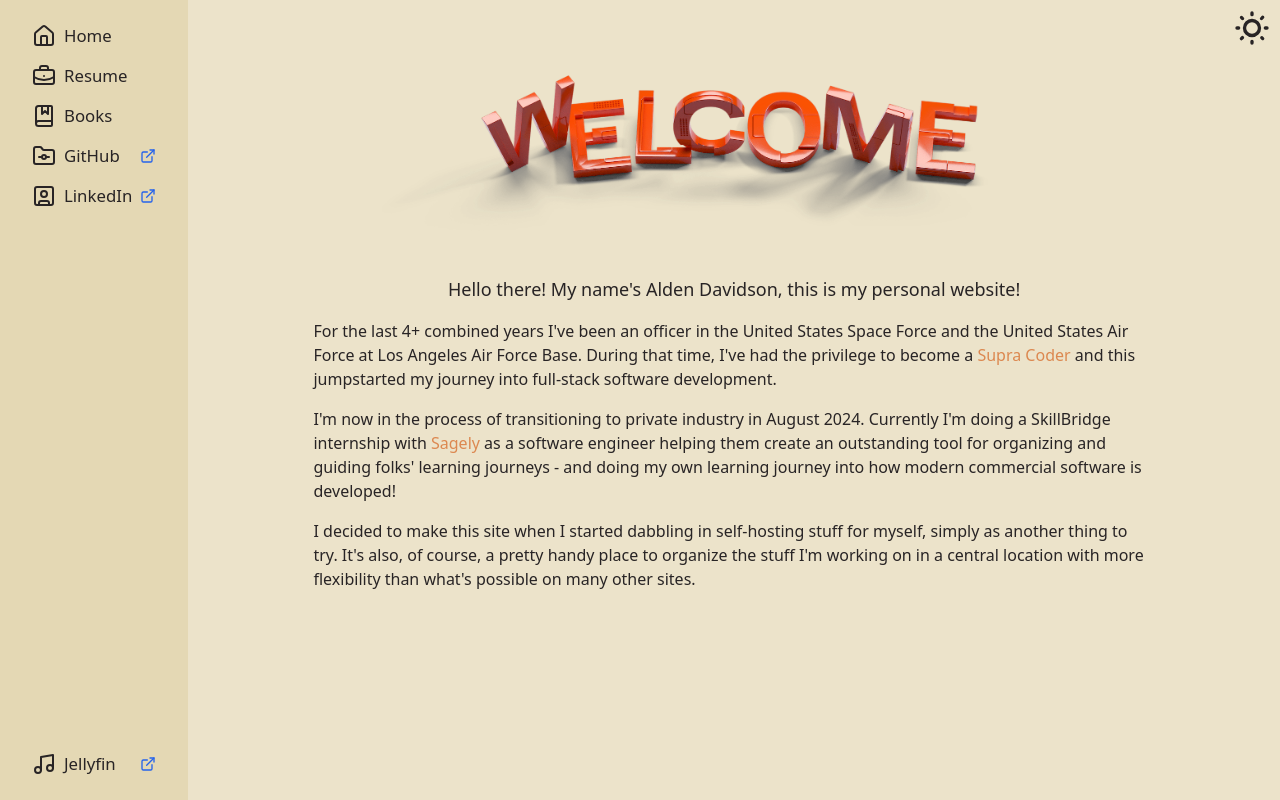
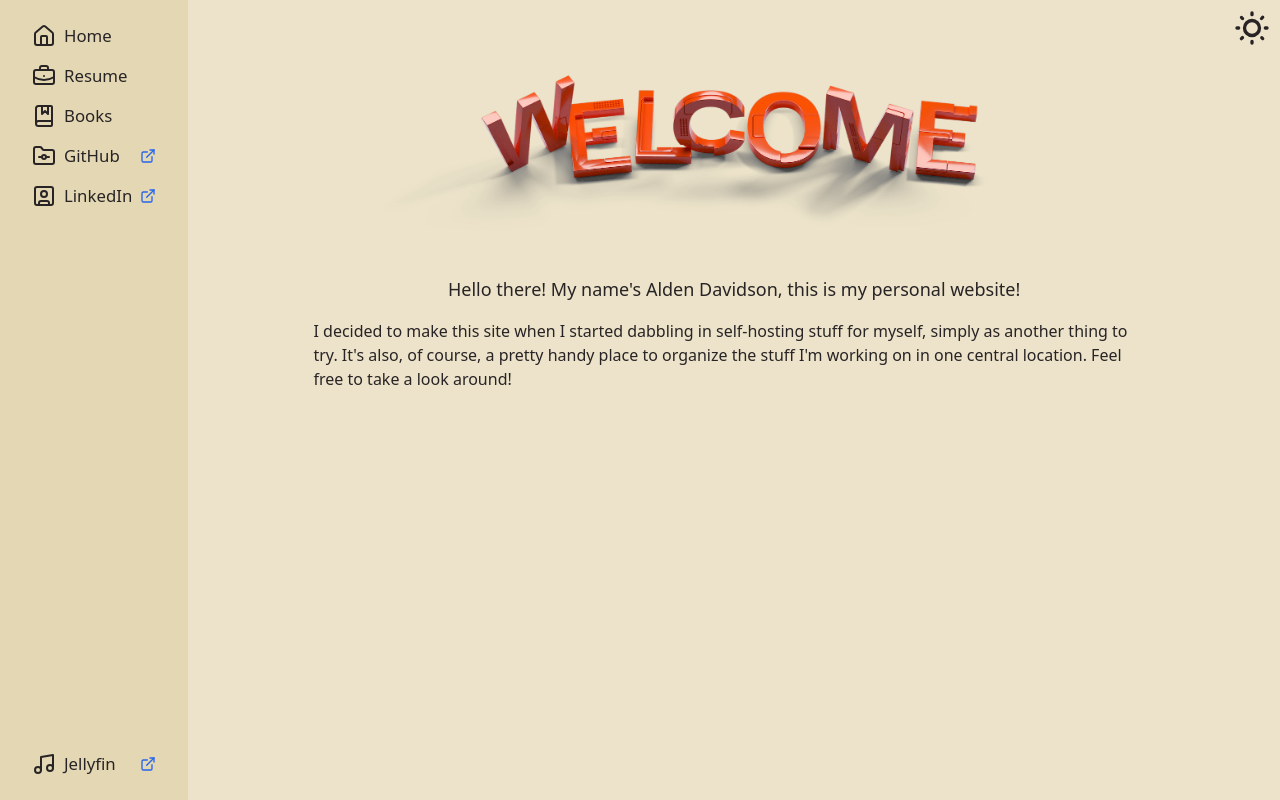
Before and after one commit to ananaso/adavidson.us, a SvelteKit app: page / in a window 1280 px wide. Built offline with nearby package versions, Linux system fonts and the light colour scheme.

Commit message:
update home page text

```diff
--- a/src/routes/+page.svelte
+++ b/src/routes/+page.svelte
@@ -37,27 +37,9 @@
 </section>
 
 <p>
-	For the last 4+ combined years I've been an officer in the United States Space Force and the
-	United States Air Force at Los Angeles Air Force Base. During that time, I've had the privilege to
-	become a <a href="https://supracoders.us/" rel="external noopener noreferrer" target="_blank"
-		>Supra Coder</a
-	> and this jumpstarted my journey into full-stack software development.
-</p>
-
-<p>
-	I'm now in the process of transitioning to private industry in August 2024. Currently I'm doing a
-	SkillBridge internship with <a
-		href="https://www.growsagely.com/"
-		rel="external noopener noreferrer"
-		target="_blank">Sagely</a
-	> as a software engineer helping them create an outstanding tool for organizing and guiding folks'
-	learning journeys - and doing my own learning journey into how modern commercial software is developed!
-</p>
-
-<p>
 	I decided to make this site when I started dabbling in self-hosting stuff for myself, simply as
 	another thing to try. It's also, of course, a pretty handy place to organize the stuff I'm working
-	on in a central location with more flexibility than what's possible on many other sites.
+	on in one central location. Feel free to take a look around!
 </p>
 
 <style>
```
